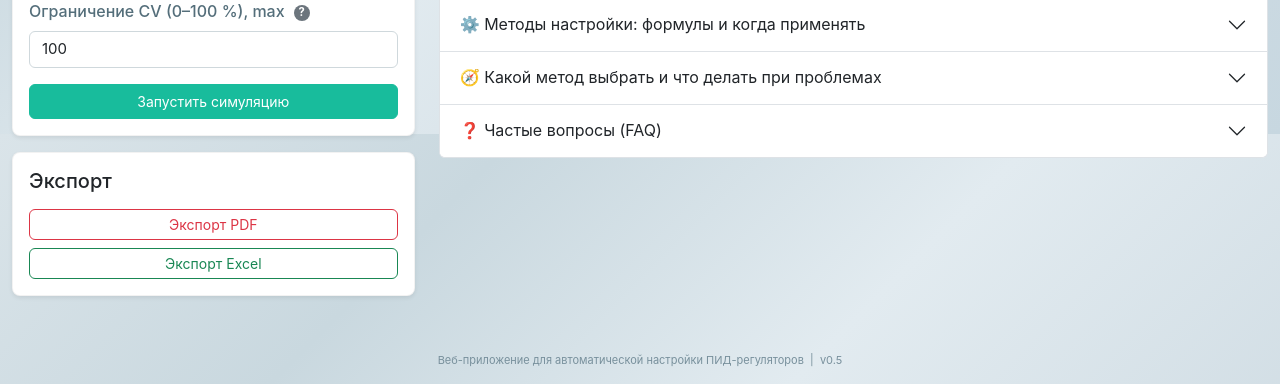
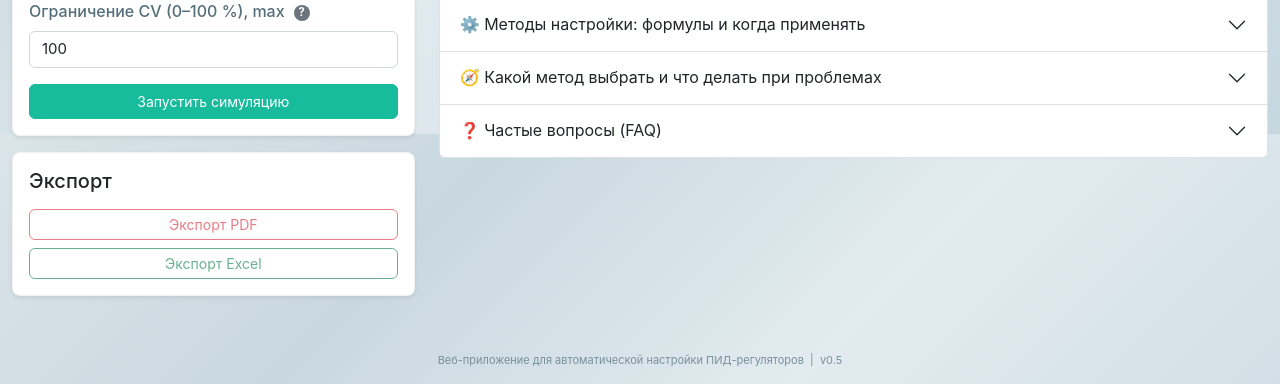
Before and after one commit to SemonoffArt/pid_calculator, a Flask app: template templates/results.html in a window 1280 px wide. Shown: the part 1466-1850 px from the top of the page. Run offline with Flask 3, Linux system fonts and the light colour scheme; the template is opened without the code that fills it: most values are stand-ins (such as "Sample title", 1, 10 or a date in 2020); some libraries are stand-ins or nearby versions.

Commit message:
Временно отключены кнопки экспорта (disabled, без действия)

```diff
--- a/templates/results.html
+++ b/templates/results.html
@@ -213,8 +213,8 @@
     <div class="card shadow-sm p-3 mb-3">
       <h5 class="mb-3">Экспорт</h5>
       <div class="d-grid gap-2">
-        <a href="{{ url_for('export_pdf') }}" class="btn btn-outline-danger btn-sm">Экспорт PDF</a>
-        <a href="{{ url_for('export_excel') }}" class="btn btn-outline-success btn-sm">Экспорт Excel</a>
+        <a class="btn btn-outline-danger btn-sm disabled">Экспорт PDF</a>
+        <a class="btn btn-outline-success btn-sm disabled">Экспорт Excel</a>
       </div>
     </div>
   </div>
```
